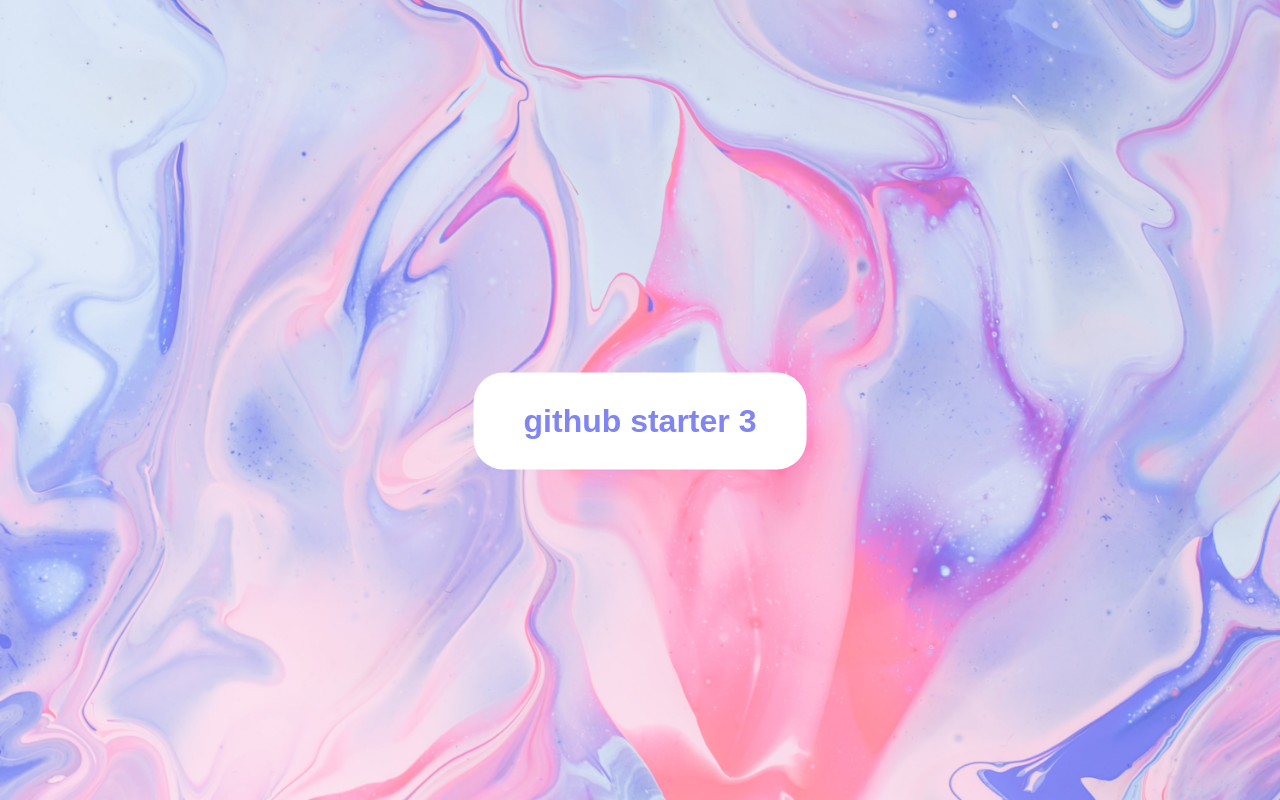
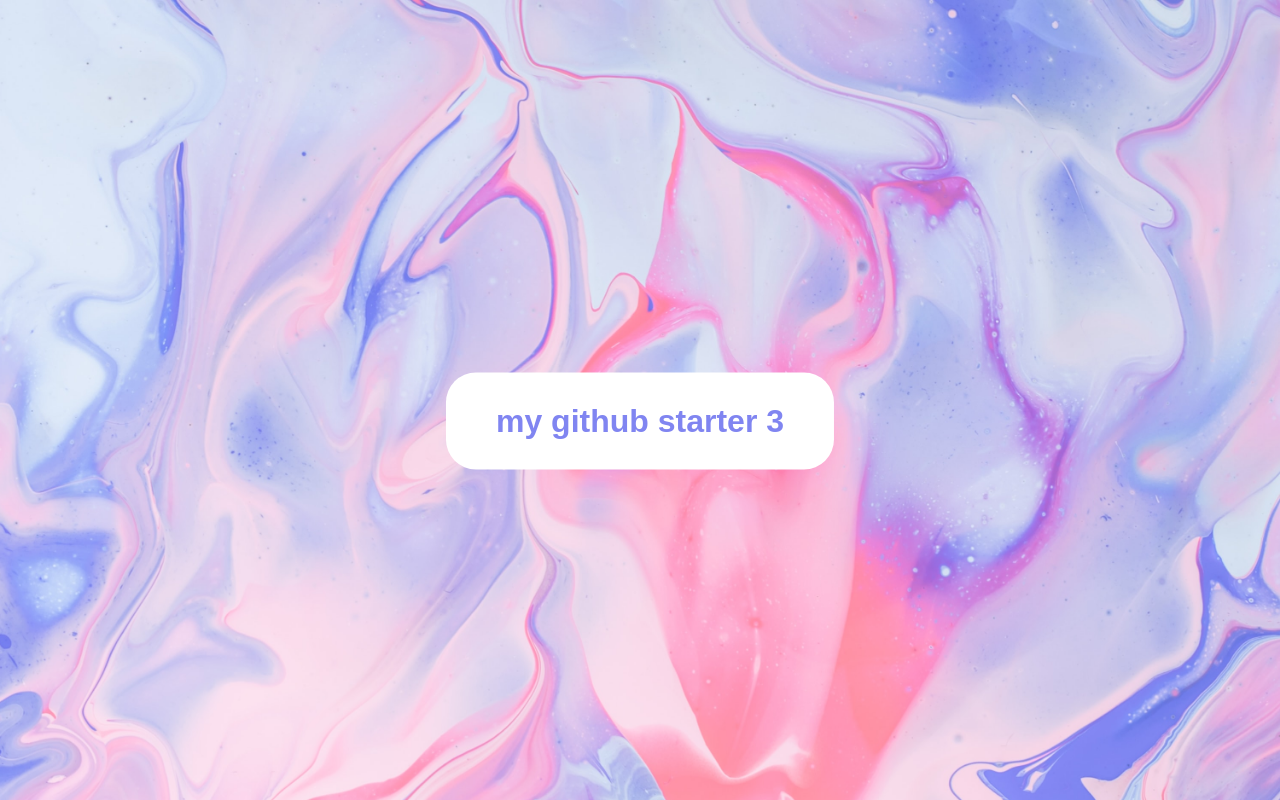
Before and after one commit to taleisagawinit/github-starter-3, a plain HTML site: page index.html in a window 1280 px wide. Drawn offline with Linux system fonts and the light colour scheme.

Commit message:
updates project heading

```diff
--- a/index.html
+++ b/index.html
@@ -10,7 +10,7 @@
 
 <body>
     <div class="container">
-        <h1 class="heading">Github Starter 3</h1>
+        <h1 class="heading">MY Github Starter 3</h1>
     </div>
 </body>
 
```
